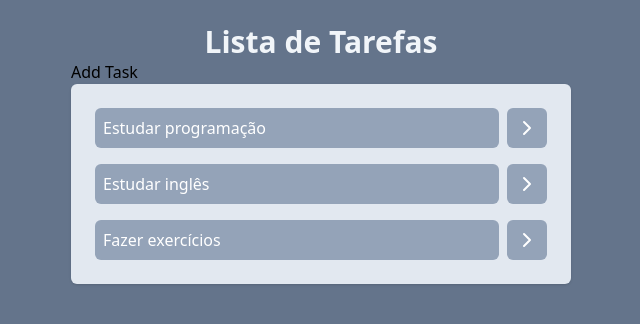
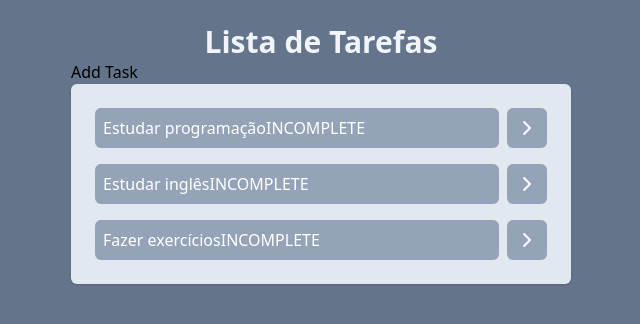
Before and after one commit to redriz/todo-li-react, a React (Vite) app: page / in a window 1280 px wide. Shown: the top 324 px of the page, without its empty margins (319-959 px from the left). Built offline with nearby package versions, Linux system fonts and the light colour scheme.

Commit message:
feat: add task completion toggle functionality in Tasks component

```diff
--- a/src/App.jsx
+++ b/src/App.jsx
@@ -24,6 +24,17 @@ function App() {
     },
   ]);
 
+  function onTaskClick(taskId) {
+    const newTasks = tasks.map((task) => {
+      if (task.id === taskId) {
+        return { ...task, isCompleted: !task.isCompleted };
+      }
+
+      return task;
+    });
+    setTasks(newTasks);
+  }
+
   return (
     <div className="w-screen h-screen bg-slate-500 flex justify-center p-6">
       <div className="w-[500px]">
@@ -31,7 +42,7 @@ function App() {
           Lista de Tarefas
         </h1>
         <AddTask />
-        <Tasks tasks={tasks} />
+        <Tasks tasks={tasks} onTaskClick={onTaskClick} />
       </div>
     </div>
   );
--- a/src/components/Tasks.jsx
+++ b/src/components/Tasks.jsx
@@ -5,8 +5,12 @@ function Tasks(props) {
     <ul className="space-y-4 p-6 bg-slate-200 rounded-md shadow">
       {props.tasks.map((task) => (
         <li key={task.id} className="flex gap-2">
-          <button className="bg-slate-400 text-left w-full text-white p-2 rounded-md">
+          <button
+            onClick={() => props.onTaskClick(task.id)}
+            className="bg-slate-400 text-left w-full text-white p-2 rounded-md"
+          >
             {task.title}
+            {task.isCompleted ? "COMPLETE" : "INCOMPLETE"}
           </button>
           <button className="bg-slate-400 text-white p-2 rounded-md">
             <ChevronRightIcon />
```
